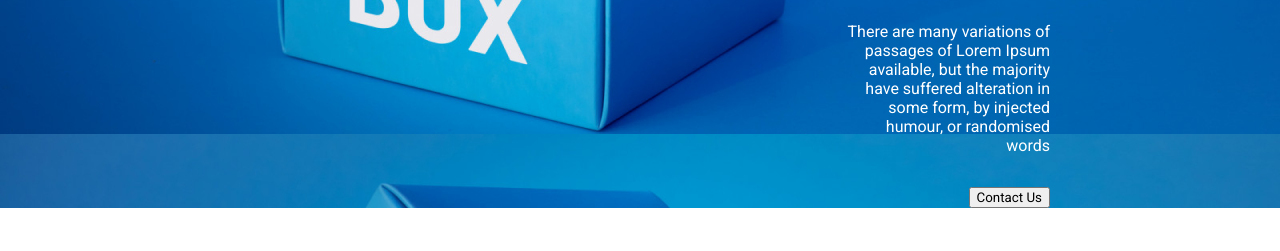
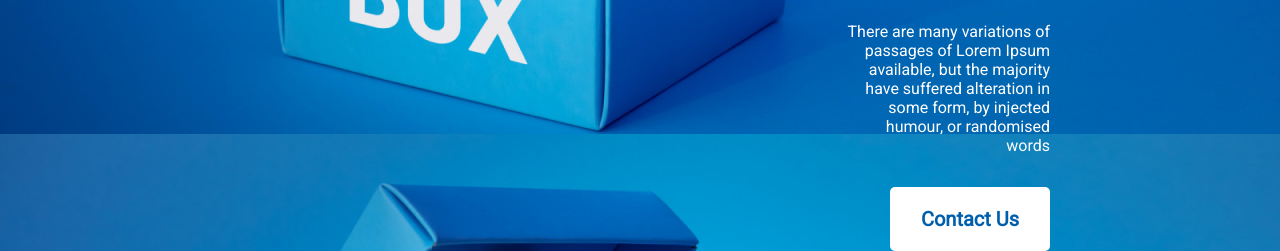
Before and after one commit to BondhanMondal/new-year-new-me, a plain HTML site: page index.html in a window 1280 px wide. Shown: the part 674-925 px from the top of the page. Before the commit the page ends 882 px from the top, so only its background shows below. Drawn offline with Linux system fonts and the light colour scheme.

Commit message:
primary button design complete

```diff
--- a/css/main.css
+++ b/css/main.css
@@ -2,29 +2,41 @@
     margin: 0;
     font-family: 'Roboto', sans-serif;
 }
-.btn-primary{
+
+.btn-primary {
+    width: 160px;
+    height: 64px;
+    background-color: #fff;
+    color: #005FAC;
+    border: 0;
+    font-size: 20px;
+    font-weight: 600;
+    border-radius: 5px;
 
 }
 
 
 /* header CSS  */
-.header{
+.header {
     background-image: url('../images/banner/banner3.png');
     min-height: 100vh;
 
 }
-.banner-container{
+
+.banner-container {
     text-align: right;
     margin-left: 845px;
     margin-right: 230px;
 }
-.banner-title{
+
+.banner-title {
     color: #FFFFFF;
     font-weight: 700;
     font-size: 65px;
     padding-top: 216px;
 }
-.banner-description{
+
+.banner-description {
     color: #FFFFFF;
     font-size: 16px;
     margin-top: 24px;
```
